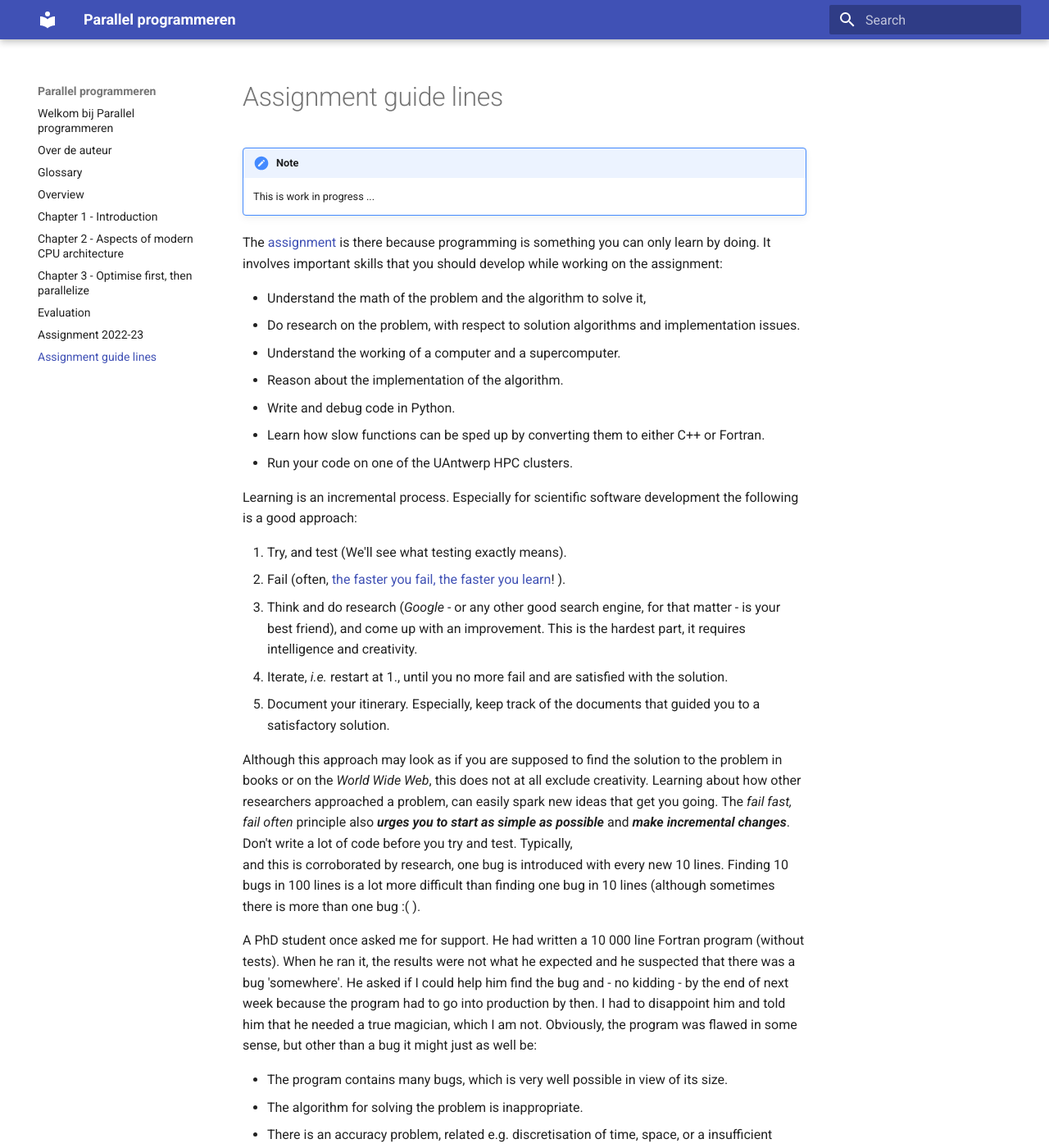
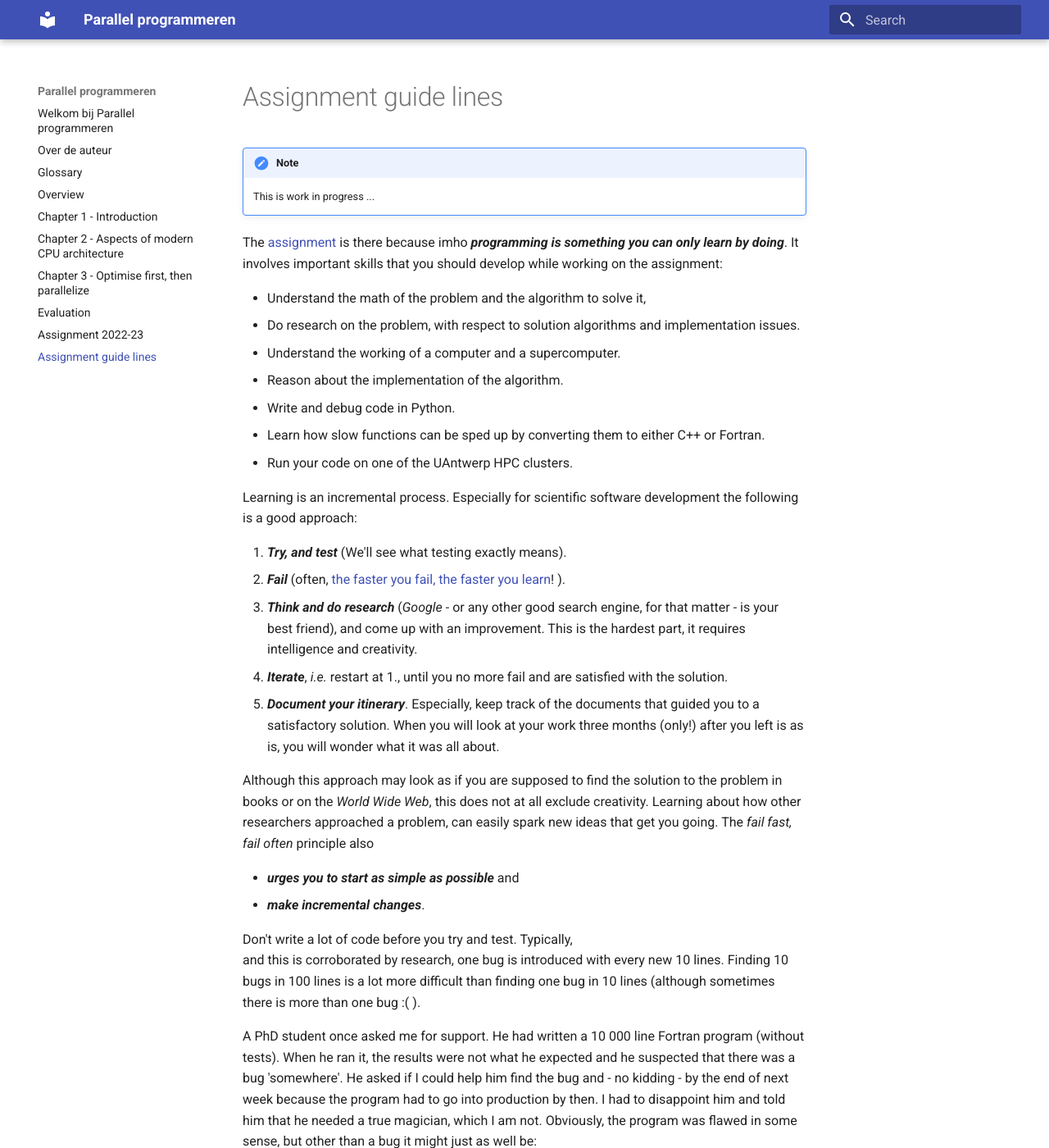
Before and after one commit to etijskens/wetppr, an MkDocs documentation site: the page built from docs/guide-lines.md, in a window 1280 px wide and 1400 px high. Shown: the whole window at 82% size. Built offline with MkDocs 1.6.1 and Material for MkDocs 9.7.7, drawn with Linux system fonts in a browser that asks for light colours; some of the changed text lies outside the part shown.

Commit message:
Update guide-lines.md

```diff
--- a/docs/guide-lines.md
+++ b/docs/guide-lines.md
@@ -3,8 +3,8 @@
 !!! note
     This is work in progress ...
 
-The [assignment](assignment.md) is there because programming is something you can only learn by doing. It involves
- important skills that you should develop while working on the assignment:
+The [assignment](assignment.md) is there because imho ***programming is something you can only learn by doing***. It
+involves important skills that you should develop while working on the assignment:
 
 - Understand the math of the problem and the algorithm to solve it,
 - Do research on the problem, with respect to solution algorithms and implementation issues.
@@ -16,17 +16,23 @@ The [assignment](assignment.md) is there because programming is something you ca
 
 Learning is an incremental process. Especially for scientific software development the following is a good approach:
 
-1. Try, and test (We'll see what testing exactly means).
-2. Fail (often, [the faster you fail, the faster you learn](https://testsigma.com/blog/test-automation-achieve-fail-fast-fail-often/)! ).
-3. Think and do research (*Google* - or any other good search engine, for that matter - is your best friend), and come
-   up with an improvement. This is the hardest part, it requires intelligence and creativity.
-4. Iterate, *i.e.* restart at 1., until you no more fail and are satisfied with the solution.
-5. Document your itinerary. Especially, keep track of the documents that guided you to a satisfactory solution.
+1. ***Try, and test*** (We'll see what testing exactly means).
+2. ***Fail*** (often, [the faster you fail, the faster you learn](https://testsigma.
+   com/blog/test-automation-achieve-fail-fast-fail-often/)! ).
+3. ***Think and do research*** (*Google* - or any other good search engine, for that matter - is your best friend), and
+   come up with an improvement. This is the hardest part, it requires intelligence and creativity.
+4. ***Iterate***, *i.e.* restart at 1., until you no more fail and are satisfied with the solution.
+5. ***Document your itinerary***. Especially, keep track of the documents that guided you to a satisfactory solution.
+   When you will look at your work three months (only!) after you left is as is, you will wonder what it was all about.
 
 Although this approach may look as if you are supposed to find the solution to the problem in books or on the *World
 Wide Web*, this does not at all exclude creativity. Learning about how other researchers approached a problem, can
-easily spark new ideas that get you going. The *fail fast, fail often* principle also ***urges you to start as simple
-as possible*** and ***make incremental changes***. Don't write a lot of code before you try and test. Typically,
+easily spark new ideas that get you going. The *fail fast, fail often* principle also
+
+- ***urges you to start as simple as possible*** and
+- ***make incremental changes***.
+
+Don't write a lot of code before you try and test. Typically,
 and this is corroborated by research, one bug is introduced with every new 10 lines. Finding 10 bugs in 100 lines is
 a lot more difficult than finding one bug in 10 lines (although sometimes there is more than one bug :( ).
 
@@ -41,7 +47,7 @@ which I am not. Obviously, the program was flawed in some sense, but other than
 - There is an accuracy problem, related e.g. discretisation of time, space, or a insufficient basis function for
   expanding the solution, or related to the finite precision of floating point numbers. (Floating point numbers are a
   processor's approximation of the real numbers, but they do have different mathematical properties. *E.g.* floating
-  point addition is **not** commutative.)
+  point addition is ***not*** commutative.)
 - The mathematical formulation itself could be flawed or misunderstood.
 - It is even possible that the program is correct but that the researchers expectations are wrong.
 - ...
```
Also changed, not shown: other parts of docs/guide-lines.md (+1 -1 lines).
